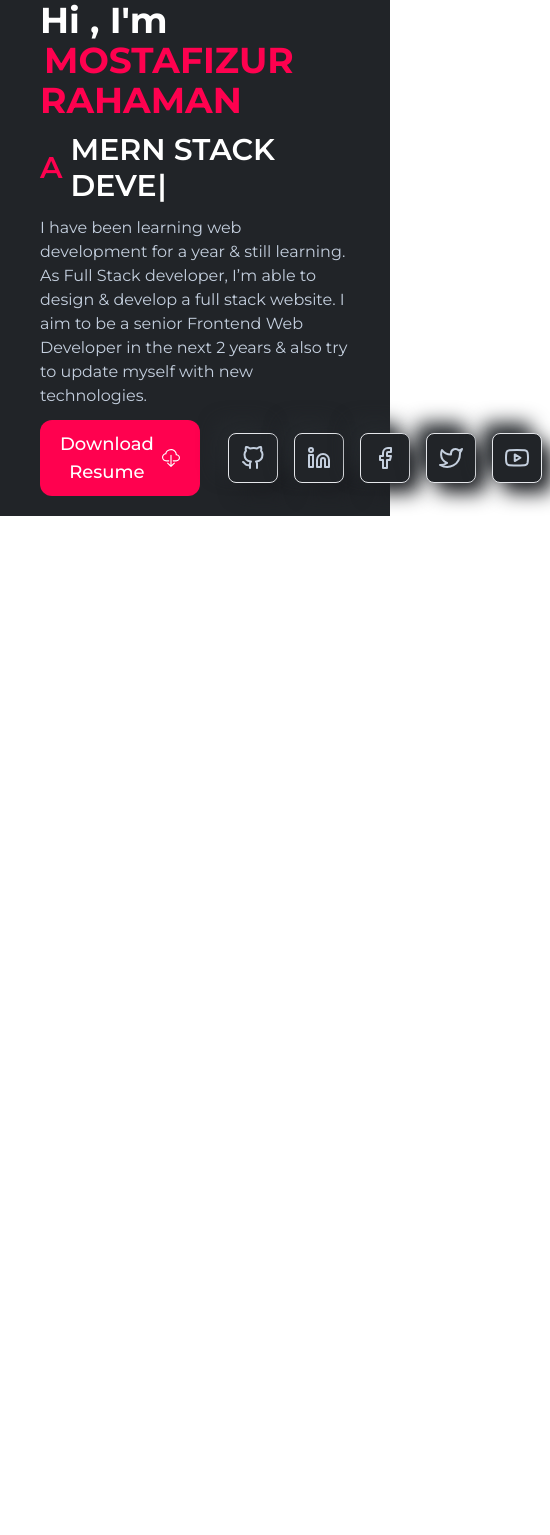
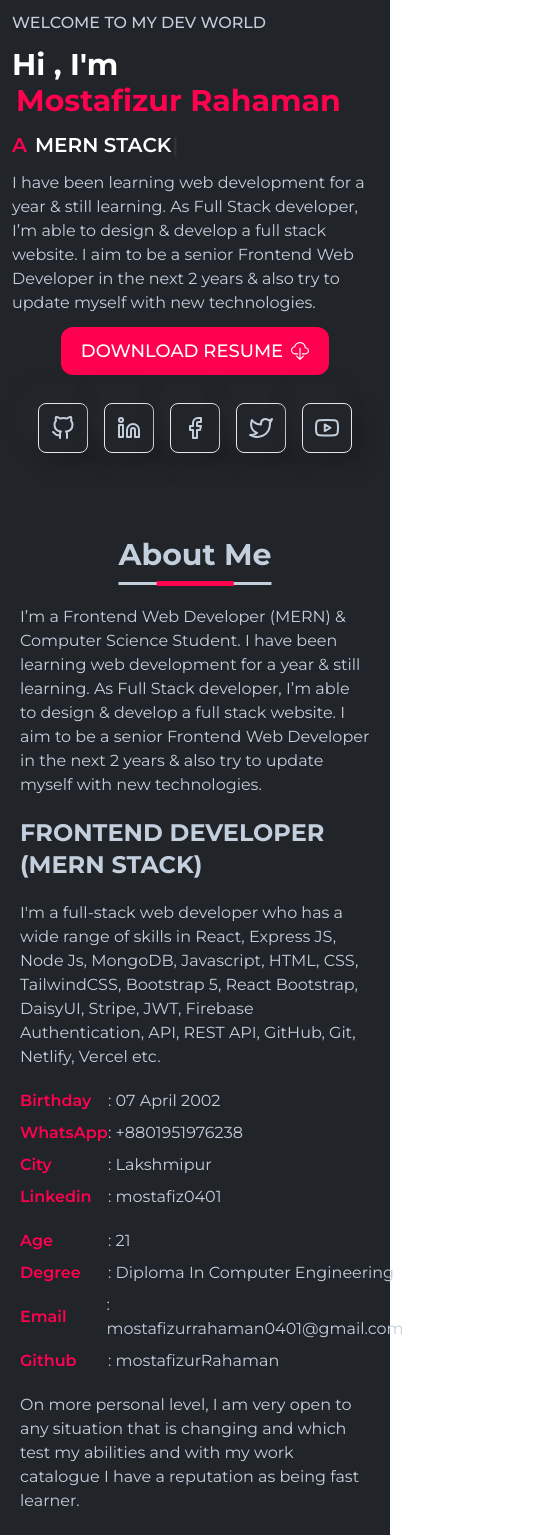
Before and after one commit to mostafizurRahaman/mostafizur-rahaman, a React (Vite) app: page / in a window 390 px wide. Shown: the part 432-1967 px from the top of the page, 550 px wide, since content can reach past the window. Before the commit the page ends 948 px from the top, so only its background shows below. Built offline with nearby package versions, Linux system fonts and the light colour scheme.

Commit message:
feat: about section is ready to go

```diff
--- a/package.json
+++ b/package.json
@@ -11,6 +11,7 @@
   },
   "dependencies": {
     "react": "^18.2.0",
+    "react-animated-cursor": "^2.5.2",
     "react-dom": "^18.2.0",
     "react-icons": "^4.8.0",
     "react-router-dom": "^6.10.0",
--- a/src/App.tsx
+++ b/src/App.tsx
@@ -1,9 +1,11 @@
 import { RouterProvider } from "react-router-dom";
 import { routes } from "./routes/routes";
+import Cursor from "./components/Cursor/Cursor";
 
 function App() {
    return (
       <div>
+         <Cursor></Cursor>
          <RouterProvider router={routes}></RouterProvider>
       </div>
    );
--- /dev/null
+++ b/src/components/About/About.tsx
@@ -0,0 +1,56 @@
+import Headings from "../Headings";
+import mostafizur from "../../assets/mostafizur.png";
+import BioGraphy from "./BioGraphy";
+import PrimaryButton from "../PrimaryButton";
+import { BsDownload } from "react-icons/bs";
+const About = () => {
+   return (
+      <section
+         className="px-5 py-14 md:px-10 bg-primary text-accent"
+         id="about"
+      >
+         <Headings content="About me"></Headings>
+         <p className="text-accent  my-5">
+            I’m a Frontend Web Developer (MERN) & Computer Science Student. I
+            have been learning web development for a year & still learning. As
+            Full Stack developer, I’m able to design & develop a full stack
+            website. I aim to be a senior Frontend Web Developer in the next 2
+            years & also try to update myself with new technologies.
+         </p>
+         <div className="flex md:flex-row flex-col items-start gap-5">
+            <div className=" hidden md:block md:w-1/3 ">
+               <img
+                  src={mostafizur}
+                  alt=""
+                  className="w-[90%] border-2 border-secondary rounded-lg"
+               />
+            </div>
+            <div className="w-full md:w-2/3">
+               <h3 className=" text-2xl md:text-3xl  mb-5 font-bold text-accent">
+                  FRONTEND DEVELOPER (MERN STACK)
+               </h3>
+               <p className="text-base mb-5">
+                  I'm a full-stack web developer who has a wide range of skills
+                  in React, Express JS, Node Js, MongoDB, Javascript, HTML, CSS,
+                  TailwindCSS, Bootstrap 5, React Bootstrap, DaisyUI, Stripe,
+                  JWT, Firebase Authentication, API, REST API, GitHub, Git,
+                  Netlify, Vercel etc.
+               </p>
+               <BioGraphy></BioGraphy>
+               <p className="text-base mt-5">
+                  On more personal level, I am very open to any situation that
+                  is changing and which test my abilities and with my work
+                  catalogue I have a reputation as being fast learner.
+               </p>
+               <div className="flex items-center justify-center my-6">
+                  <PrimaryButton content="download My cv">
+                     <BsDownload></BsDownload>
+                  </PrimaryButton>
+               </div>
+            </div>
+         </div>
+      </section>
+   );
+};
+
+export default About;
--- /dev/null
+++ b/src/components/About/BioGraphy.tsx
@@ -0,0 +1,21 @@
+
+const BioGraphy = () => {
+   return (
+      <div className="flex  md:flex-row flex-col items-start gap-5 md:gap-10 text-base">
+      <ul className="flex flex-col gap-2">
+            <li className=" flex  items-center gap-2"><span className=" font-semibold text-secondary  capitalize w-20">Birthday</span><span>: 07 April 2002</span></li>
+            <li className=" flex  items-center gap-2"><span className=" font-semibold w-20 text-secondary capitalize">WhatsApp</span><span className=""><a href="https://wa.me/+8801951976238" target="_blank">: +8801951976238</a></span></li>
+            <li className=" flex  items-center gap-2"><span className=" font-semibold w-20 text-secondary capitalize">City</span><span>: Lakshmipur</span></li>
+            <li className=" flex  items-center gap-2"><span className=" font-semibold w-20 text-secondary capitalize">Linkedin</span><span> : <a href="https://www.linkedin.com/in/mostafiz0401/" target="_blank">mostafiz0401</a> </span></li>
+         </ul>
+         <ul className="flex flex-col gap-2">
+            <li className=" flex  items-center gap-2"><span className=" font-semibold w-20 text-secondary capitalize">Age</span><span>: 21</span></li>
+            <li className=" flex  items-center gap-2"><span className=" font-semibold w-20 text-secondary capitalize">Degree</span><span>: Diploma In Computer Engineering</span></li>
+            <li className=" flex  items-center gap-2"><span className=" font-semibold w-20 text-secondary capitalize">Email</span><span className="cursor-pointer" onClick={()=> window.location = `mailto:mostafizurrahaman0401@gmail.com`} >: <a href="mailto:mostafizurrahaman0401@gmail.com" ></a>mostafizurrahaman0401@gmail.com</span></li>
+            <li className=" flex  items-center gap-2"><span className=" font-semibold w-20 text-secondary capitalize">github</span><span>: <a href="https://github.com/mostafizurRahaman">mostafizurRahaman</a></span></li>
+         </ul>
+      </div>
+   );
+};
+
+export default BioGraphy;
--- a/src/components/Banner.tsx
+++ b/src/components/Banner.tsx
@@ -8,20 +8,20 @@ const Banner = () => {
    return (
       <section
          id="home"
-         className="flex md:flex-row flex-col-reverse items-center bg-primary justify-center gap-10  md:min-h-screen px-10 py-5 banner"
+         className="flex md:flex-row flex-col-reverse items-center bg-primary justify-center gap-10  md:min-h-screen px-3 md:px-10 py-5 banner"
       >
          <div className="text-white w-full md:w-3/5">
             <h4 className="text-base  md:text-xl font-medium mb-3 uppercase text-accent">
                welcome to my dev world
             </h4>
             <div className="space-y-3">
-               <h1 className="text-4xl md:text-[40px] font-bold  md:mt-0 mt-3">
-                  Hi , I'm{" "}
-                  <span className="ml-1 text-secondary uppercase">
+               <h1 className="text-3xl md:text-4xl md:text-[40px] font-bold  md:mt-0 mt-3">
+                  Hi , I'm <br  className=" block md:hidden"/>
+                  <span className="ml-1 text-secondary capitalize ">
                      Mostafizur Rahaman
                   </span>
                </h1>
-               <h3 className="text-3xl uppercase font-semibold flex items-center gap-2">
+               <h3 className=" text-xl md:text-3xl uppercase font-semibold flex items-center gap-2">
                   <span className=" text-secondary ">a</span>
                   <Typewriter
                      options={{
@@ -43,7 +43,7 @@ const Banner = () => {
                   Web Developer in the next 2 years & also try to update myself
                   with new technologies.
                </p>
-               <div className="flex items-center gap-5">
+               <div className="flex md:flex-row flex-col  items-center gap-5">
                   <PrimaryButton content="Download Resume">
                      <BsCloudDownload></BsCloudDownload>
                   </PrimaryButton>
--- /dev/null
+++ b/src/components/Cursor/Cursor.tsx
@@ -0,0 +1,20 @@
+import AnimatedCursor from 'react-animated-cursor';
+
+const Cursor = () => {
+   return (
+      <AnimatedCursor
+         color="255,255,255"
+         innerSize={8}
+         outerSize={35}
+         innerScale={1}
+         outerScale={1.7}
+         hasBlendMode={true}
+         outerAlpha={0}
+         outerStyle={{
+            border: "3px solid #fff",
+         }}
+      />
+   );
+};
+
+export default Cursor;
--- /dev/null
+++ b/src/components/Headings.tsx
@@ -0,0 +1,12 @@
+interface Headings {
+   content: string,
+}
+const Headings = ({content}:Headings) => {
+   return (
+      <div className="flex items-center justify-center">
+          <h2  className=" text-3xl md:text-5xl inline-block font-bold capitalize text-accent before:w-full before:h-[3px] before:block before:bg-accent before:absolute relative before:bottom-0 before:left-1/2  before:translate-x-[-50%] after:w-2/4 after:h-[5px]  after:block after:bg-secondary  after:absolute  after:bottom-[-1px]  after:left-1/2  after:translate-x-[-50%]  pb-3 ">{content}</h2>
+      </div>
+   );
+};
+
+export default Headings;
--- a/src/components/Navbar/Navbar.tsx
+++ b/src/components/Navbar/Navbar.tsx
@@ -8,15 +8,15 @@ const Navbar = () => {
    return (
       <div className='flex items-center justify-between h-20 bg-primary text-secondary px-5 md:px-10 border-b border-accent sticky top-0 w-full z-50 '>
          <img src={logo} className="ml-5 w-14 h-14 rounded-full border-2 border-secondary" />
-         <div className={`md:static absolute w-1/2 bg-secondary md:bg-transparent  h-screen md:w-auot md:h-auto top-20 md:py-0 py-5 ${show ? "left-0":' left-[-999999px] '}  text-accent  `}>
+         <div className={`md:static absolute w-1/2 bg-primary md:bg-transparent  h-screen md:w-auot md:h-auto top-20 md:py-0 py-5 ${show ? "left-0":' left-[-999999px] '}  text-accent  `}>
             <ul className={`flex  md:flex-row flex-col items-center gap-4 font-medium capitalize text-accent`}>
-              <li className='text-secondary hover:text-accent'><Link to='/home'>Home</Link></li>
-              <li className='text-secondary hover:text-accent'><a href="#about">About</a></li>
-              <li className='text-secondary hover:text-accent'><a href="#skills">Skills</a></li>
-              <li className='text-secondary hover:text-accent'><a href="#portfolio">Portfolio</a></li>
-              <li className='text-secondary hover:text-accent'><a href="#testimonials">Testimonials</a></li>
-              <li className='text-secondary hover:text-accent'><a href="#contact">Contact us</a></li>
-              <li className='text-secondary hover:text-accent'><Link to='/videos'>vidoes</Link></li>
+              <li className='hover:text-secondary duration-1000 text-accent'><Link to='/home'>Home</Link></li>
+              <li className='hover:text-secondary duration-1000 text-accent'><a href="#about">About</a></li>
+              <li className='hover:text-secondary duration-1000 text-accent'><a href="#skills">Skills</a></li>
+              <li className='hover:text-secondary duration-1000 text-accent'><a href="#portfolio">Portfolio</a></li>
+              <li className='hover:text-secondary duration-1000 text-accent'><a href="#testimonials">Testimonials</a></li>
+              <li className='hover:text-secondary duration-1000 text-accent'><a href="#contact">Contact us</a></li>
+              <li className='hover:text-secondary duration-1000 text-accent'><Link to='/videos'>vidoes</Link></li>
             </ul>
          </div>
          <div className='md:hidden text-3xl' onClick={()=> setShow(!show)} >
--- a/src/components/PrimaryButton.tsx
+++ b/src/components/PrimaryButton.tsx
@@ -8,7 +8,7 @@ interface PrimaryButton {
 const PrimaryButton = ({ content, children }: PrimaryButton) => {
 
    return (
-      <button className="hover:scale-95 text-lg font-medium flex items-center justify-center bg-secondary px-5 py-[10px] gap-2 rounded-xl ">
+      <button className="hover:scale-95 text-lg font-medium flex items-center justify-center bg-secondary px-5 py-[10px] gap-2 rounded-xl uppercase ">
          <p>{content}</p>
          {children && <span>{children}</span>}
       </button>
--- a/src/index.css
+++ b/src/index.css
@@ -10,4 +10,6 @@ html {
    font-family: "Montserrat", sans-serif;
    display: block;
    max-width: 100%;
+   scroll-behavior: smooth;
+   transition: 0.5s all ease;
 }
--- a/src/pages/Home.tsx
+++ b/src/pages/Home.tsx
@@ -1,3 +1,4 @@
+import About from "../components/About/About";
 import Banner from "../components/Banner";
 
 
@@ -5,6 +6,7 @@ const Home = () => {
    return (
       <>
          <Banner></Banner>
+         <About></About>
 
       </>
    );
--- a/src/pages/Videos.tsx
+++ b/src/pages/Videos.tsx
@@ -2,6 +2,7 @@ import { useEffect, useState } from "react";
 
 const Videos = () => {
    const [videos, setVideos] = useState<[]>([]);
+   const [videos1, setVideos1] = useState<[]>([]);
    useEffect(() => {
       fetch(
          `https://youtube.googleapis.com/youtube/v3/playlistItems?part=snippet%2CcontentDetails&maxResults=20&playlistId=${import.meta.env.VITE_WEB_PLAYLIST_ID}&key=${
@@ -17,7 +18,22 @@ const Videos = () => {
          })
          .catch((err) => console.log(err));
    }, []);
-   console.log(videos);
+   useEffect(() => {
+      fetch(
+         `https://youtube.googleapis.com/youtube/v3/playlistItems?part=snippet%2CcontentDetails&maxResults=50&playlistId=${import.meta.env.VITE_WEB_PLAYLIST_ID1}&key=${
+            import.meta.env.VITE_YOUTUBE_API
+         }`
+      )
+         .then((res) => res.json())
+         .then((data) => {
+            const items = data?.items?.map(
+               (i: any) => i?.contentDetails?.videoId
+            );
+            setVideos1(items);
+         })
+         .catch((err) => console.log(err));
+   }, []);
+
    return (
       <div>
          <h2 className="text-5xl font-bold mt-5 text-center text-secondary  ">
@@ -36,6 +52,22 @@ const Videos = () => {
                </div>
             ))}
          </div>
+         <h2 className="text-5xl font-bold mt-5 text-center text-secondary  ">
+            ALL Tutorials
+         </h2>
+         <div className="grid  grid-cols-3 gap-5 items-center justify-center p-10">
+            {videos1?.map((i: any) => (
+               <div key={i.id}>
+                  <iframe
+                     className=" w-full h-52"
+                     src={`https://www.youtube.com/embed/${i}`}
+                     title="YouTube video player"
+                     allow="accelerometer; autoplay; clipboard-write; encrypted-media; gyroscope; picture-in-picture; web-share"
+                     allowFullScreen
+                  ></iframe>
+               </div>
+            ))}
+         </div>
       </div>
    );
 };
```
Also changed, not shown: 1 other file (tests, documents, lock files or other folders).
